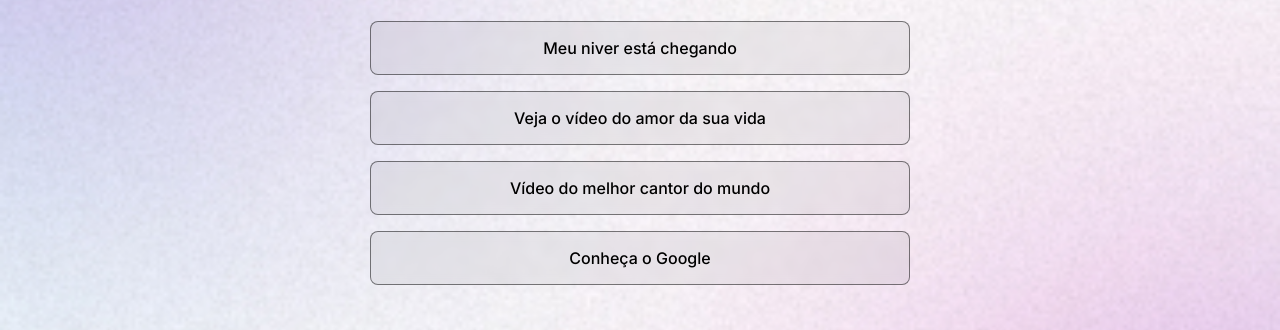
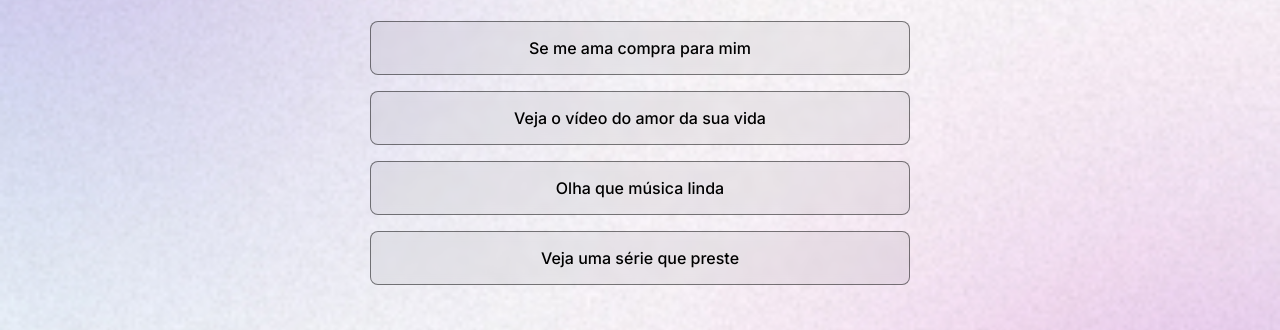
Before and after one commit to Marcosviniciusgtr/Projetobb, a plain HTML site: page index.html in a window 1280 px wide. Shown: the part 287-617 px from the top of the page. Drawn offline with nearby package versions, Linux system fonts and the light colour scheme.

Commit message:
adjust link body

```diff
--- a/index.html
+++ b/index.html
@@ -25,14 +25,14 @@
   </div>
 
   <ul>
-    <li> <a href="https://produto.mercadolivre.com.br/MLB-3436029847-guitarra-suhr-sgt-mateus-asato-01-sg-0014-_JM#position=8&search_layout=grid&type=item&tracking_id=cb17fd7b-0f78-424f-9c8e-2389df70cc89" target="_blank"> Meu niver está chegando</a>
+    <li> <a href="https://produto.mercadolivre.com.br/MLB-4241099080-guitarra-suhr-telecaster-mateus-asato-ss-classic-t-_JM#position=26&search_layout=grid&type=item&tracking_id=6a891be7-5355-45f9-bdcc-5b1cfde04a0c" target="_blank"> Se me ama compra para mim</a>
     </li>
-        <Li> <a href="https://www.youtube.com/watch?v=QrUZymt0-Zs" target="_blank">Veja o vídeo do amor da sua vida</a>
+        <Li> <a href="https://www.youtube.com/watch?v=-1Hyc1VpyXo" target="_blank">Veja o vídeo do amor da sua vida</a>
         </Li>
-        <li><a href="https://www.youtube.com/watch?v=qzWDRoLMArg" target="_blank">Vídeo do melhor cantor do mundo</a>
+        <li><a href="https://www.youtube.com/watch?v=042PbaCbQUc" target="_blank">Olha que música linda</a>
         </li>
-        <li><a href="https://WWW.google.com" target="_blank">
-        Conheça o Google</a>
+        <li><a href="https://www.angel.com/pt-BR/watch/the-chosen" target="_blank">
+        Veja uma série que preste</a>
     </li>
 
 </ul>
```
